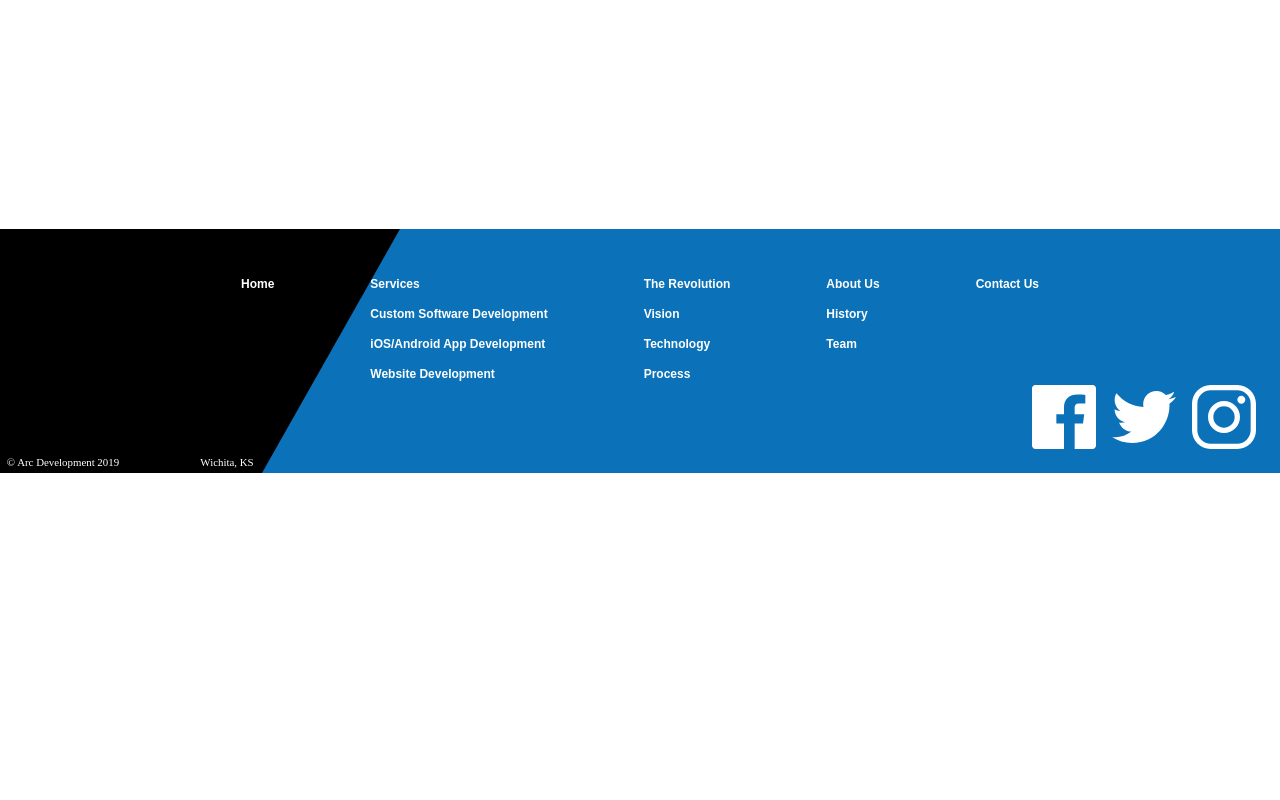
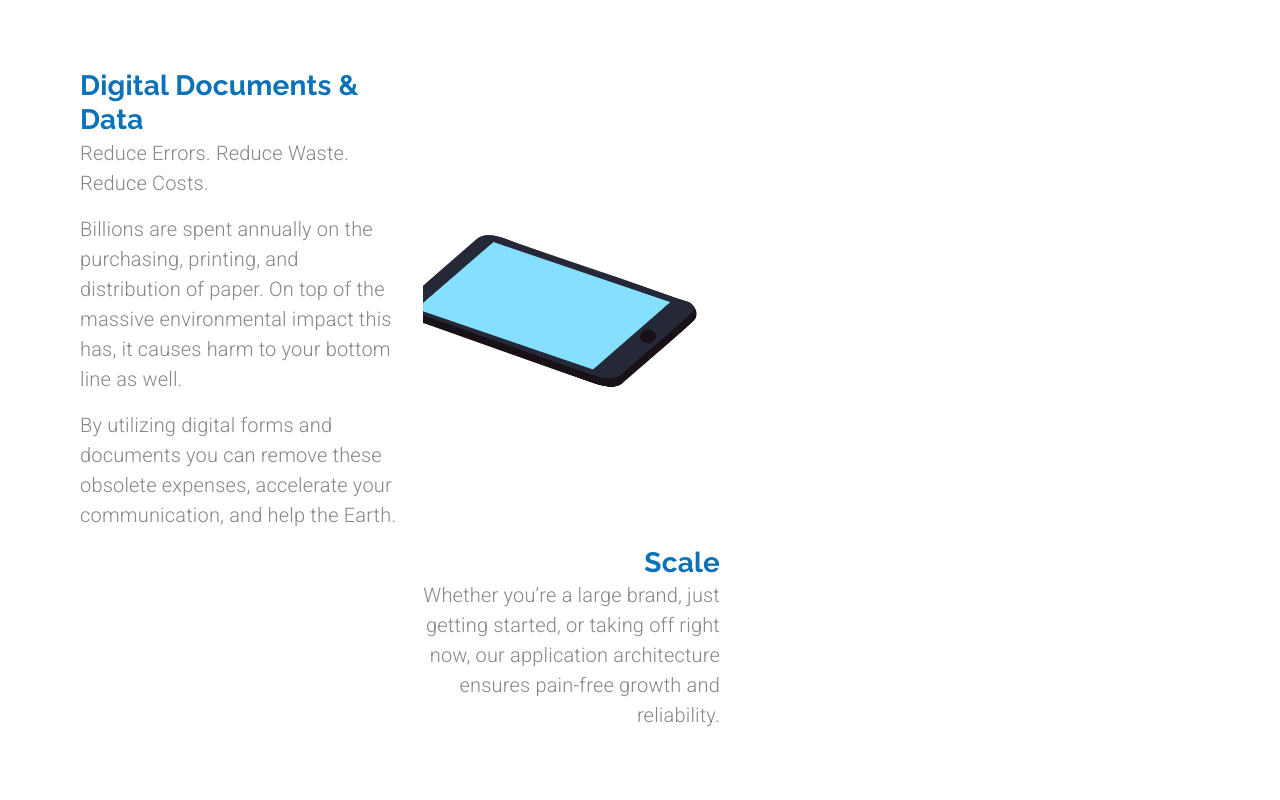
Before and after one commit to toshi-c-udemy/MaterialUIandReactJS-ArcDevelopment, a React (Create React App) app: page /customsoftware in a window 1280 px wide. Shown: the part 1240-2040 px from the top of the page. Before the commit the page ends 1713 px from the top, so only its background shows below. Built offline with nearby package versions, Linux system fonts and the light colour scheme.

Commit message:
【セクション6】88. Custom Software Development Page - Animations Row 1
On branch MaterialUIandReactJS/Section6-ComplexLayouts
Changes to be committed:
	modified:   src/components/CustomSoftware.js

```diff
--- a/src/components/CustomSoftware.js
+++ b/src/components/CustomSoftware.js
@@ -15,6 +15,8 @@ import forwardArrow from '../assets/forwardArrow.svg';
 import lightbulb from '../assets/bulb.svg';
 import cash from '../assets/cash.svg';
 import stopwatch from '../assets/stopwatch.svg';
+import documentAnimation from '../animations/documentsAnimation/data';
+import scaleAnimation from '../animations/scaleAnimation/data';
 
 const useStyles = makeStyles((theme) => ({
   heading: {
@@ -29,10 +31,31 @@ const useStyles = makeStyles((theme) => ({
     paddingTop: '2em',
     paddingBottom: '10em',
   },
+  itemContainer: {
+    maxWidth: '40em',
+  },
 }));
 
 export default function CustomSoftware(props) {
   const classes = useStyles();
+
+  const documentOptions = {
+    loop: true,
+    autoplay: false,
+    animationData: documentAnimation,
+    rendererSettings: {
+      preserveAspectRatio: 'xMidYMid slice',
+    },
+  };
+
+  const scaleOptions = {
+    loop: true,
+    autoplay: false,
+    animationData: scaleAnimation,
+    rendererSettings: {
+      preserveAspectRatio: 'xMidYMid slice',
+    },
+  };
 
   return (
     <Grid container direction='column' className={classes.mainContainer}>
@@ -119,6 +142,62 @@ export default function CustomSoftware(props) {
           </Grid>
         </Grid>
       </Grid>
+      <Grid item container direction='row'>
+        <Grid item container className={classes.itemContainer}>
+          <Grid item container direction='column' md>
+            <Grid item>
+              <Typography variant='h4'>Digital Documents & Data</Typography>
+            </Grid>
+            <Grid item>
+              <Typography variant='body1' paragraph>
+                Reduce Errors. Reduce Waste. Reduce Costs.
+              </Typography>
+            </Grid>
+            <Grid item>
+              <Typography variant='body1' paragraph>
+                Billions are spent annually on the purchasing, printing, and distribution of paper.
+                On top of the massive environmental impact this has, it causes harm to your bottom
+                line as well.
+              </Typography>
+            </Grid>
+            <Grid item>
+              <Typography variant='body1' paragraph>
+                By utilizing digital forms and documents you can remove these obsolete expenses,
+                accelerate your communication, and help the Earth.
+              </Typography>
+            </Grid>
+          </Grid>
+          <Grid item md>
+            <Lottie
+              options={documentOptions}
+              isStopped={true}
+              style={{ maxHeight: 325, maxWidth: 275, minHeight: 275 }}
+            />
+          </Grid>
+        </Grid>
+        <Grid item container className={classes.itemContainer}>
+          <Grid item md>
+            <Lottie
+              options={scaleOptions}
+              isStopped={true}
+              style={{ maxHeight: 260, maxWidth: 280 }}
+            />
+          </Grid>
+          <Grid item container direction='column' md>
+            <Grid item>
+              <Typography variant='h4' align='right'>
+                Scale
+              </Typography>
+            </Grid>
+            <Grid item>
+              <Typography variant='body1' align='right' paragraph>
+                Whether you’re a large brand, just getting started, or taking off right now, our
+                application architecture ensures pain-free growth and reliability.
+              </Typography>
+            </Grid>
+          </Grid>
+        </Grid>
+      </Grid>
     </Grid>
   );
 }
```
